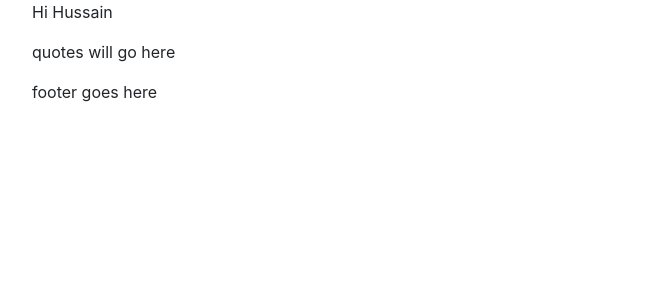
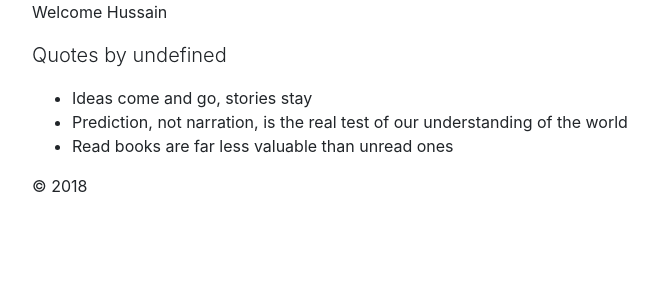
Before and after one commit to hussaintamboli/reactjs-book-quotes-organiser, a React app: page /quotes in a window 1280 px wide. Shown: the top 300 px of the page, without its empty margins (68-726 px from the left). Built offline with nearby package versions, Linux system fonts and the light colour scheme.

Commit message:
Quotes component with basic hardcoded quotes works

```diff
--- a/package.json
+++ b/package.json
@@ -16,6 +16,7 @@
     "bootstrap": "^4.1.0",
     "jquery": "^3.3.1",
     "popper.js": "^1.14.3",
+    "query-string": "^6.0.0",
     "react": "^16.3.1",
     "react-dom": "^16.3.1",
     "react-router-dom": "^4.2.2",
--- a/src/app/components/App.js
+++ b/src/app/components/App.js
@@ -13,6 +13,7 @@ export class App extends React.Component {
             name: "Hussain",
             email: "hussaintamboli18@gmail.com"
         };
+        var year = (new Date()).getFullYear();
         return (
             <div className="container">
 
@@ -22,10 +23,11 @@ export class App extends React.Component {
                         <Switch>
                             <Route exact path="/" component={Books} />
                             <Route path="/quotes" component={Quotes} />
+                            <Redirect to="/" />
                         </Switch>
                     </main>
 
-                    <Footer />
+                    <Footer year={year}/>
 
             </div>
         );
--- a/src/app/components/Books.js
+++ b/src/app/components/Books.js
@@ -1,4 +1,5 @@
 import React from "react";
+import { Link } from "react-router-dom";
 
 export class Books extends React.Component {
     constructor(props) {
@@ -53,7 +54,7 @@ export class Books extends React.Component {
                 <div className="form-group">
                     <label htmlFor="author" className="font-italic font-weight-light">by</label>
                     <input className="form-control form-control-sm col-md-12"
-                        id="author" placeholder="Author"
+                        id="author" placeholder="this author"
                         value={this.state.new.author}
                         onChange={(event) => this.updateAuthor(event)}/>
                 </div>
@@ -62,7 +63,7 @@ export class Books extends React.Component {
                 </div>
 
                 <ul>
-                    {this.state.books.map((item, i) => <li key={i}>{item.title + " by " + item.author}</li>)}
+    {this.state.books.map((item, i) => <li key={i}><Link to={{ pathname: "/quotes", search: "?title=" + item.title }}>{item.title}</Link> by <Link to={{ pathname: "/quotes", search: "?author=" + item.author }}>{item.author}</Link></li>)}
                 </ul>
             </div>
         );
--- a/src/app/components/Footer.js
+++ b/src/app/components/Footer.js
@@ -1,11 +1,16 @@
 import React from "react";
+import PropTypes from "prop-types";
 
 export class Footer extends React.Component {
     render() {
         return (
             <div className="col-md-12">
-                <p>footer goes here</p>
+                <p>&copy; { this.props.year }</p>
             </div>
         );
     }
 }
+
+Footer.propTypes = {
+    year: PropTypes.number
+}
--- a/src/app/components/Header.js
+++ b/src/app/components/Header.js
@@ -5,7 +5,7 @@ export class Header extends React.Component {
     render() {
         return (
             <div className="col-md-12">
-                <p>Hi {this.props.user.name}</p>
+                <p>Welcome {this.props.user.name}</p>
             </div>
         );
     }
--- a/src/app/components/Quotes.js
+++ b/src/app/components/Quotes.js
@@ -1,10 +1,34 @@
 import React from "react";
 
+const queryString = require('query-string');
+
 export class Quotes extends React.Component {
+
     render() {
+        const parsedQs = queryString.parse(location.search);
+        var title = undefined;
+        var author = undefined;
+        if (parsedQs.title) {
+            title = parsedQs.title;
+        } else if (parsedQs.author) {
+            author = parsedQs.author;
+        } else {
+            console.log("title/author not found in", parsedQs);
+        }
+        this.state = {
+            quotes: [
+                "Ideas come and go, stories stay",
+                "Prediction, not narration, is the real test of our understanding of the world",
+                "Read books are far less valuable than unread ones"
+            ]
+        }
         return (
-            <div className="col-md-6">
-                <p>quotes will go here</p>
+            <div className="col-md-12">
+                <p className="lead">Quotes { title !== undefined ? 'from ' + title : 'by ' + author }</p>
+
+                <ul>
+                    {this.state.quotes.map((item, i) => <li key={i}>{item}</li>)}
+                </ul>
             </div>
         );
     }
```
